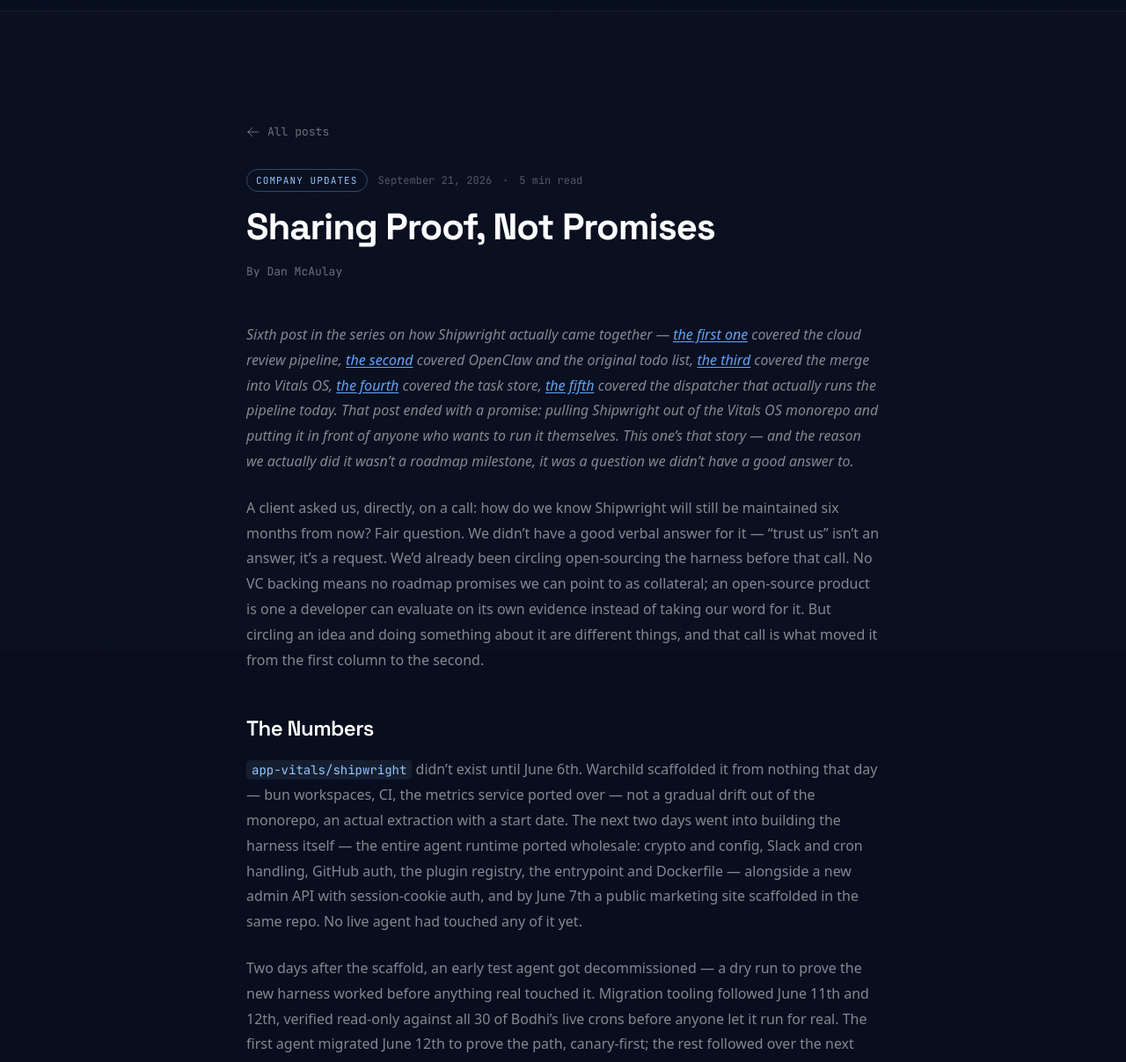
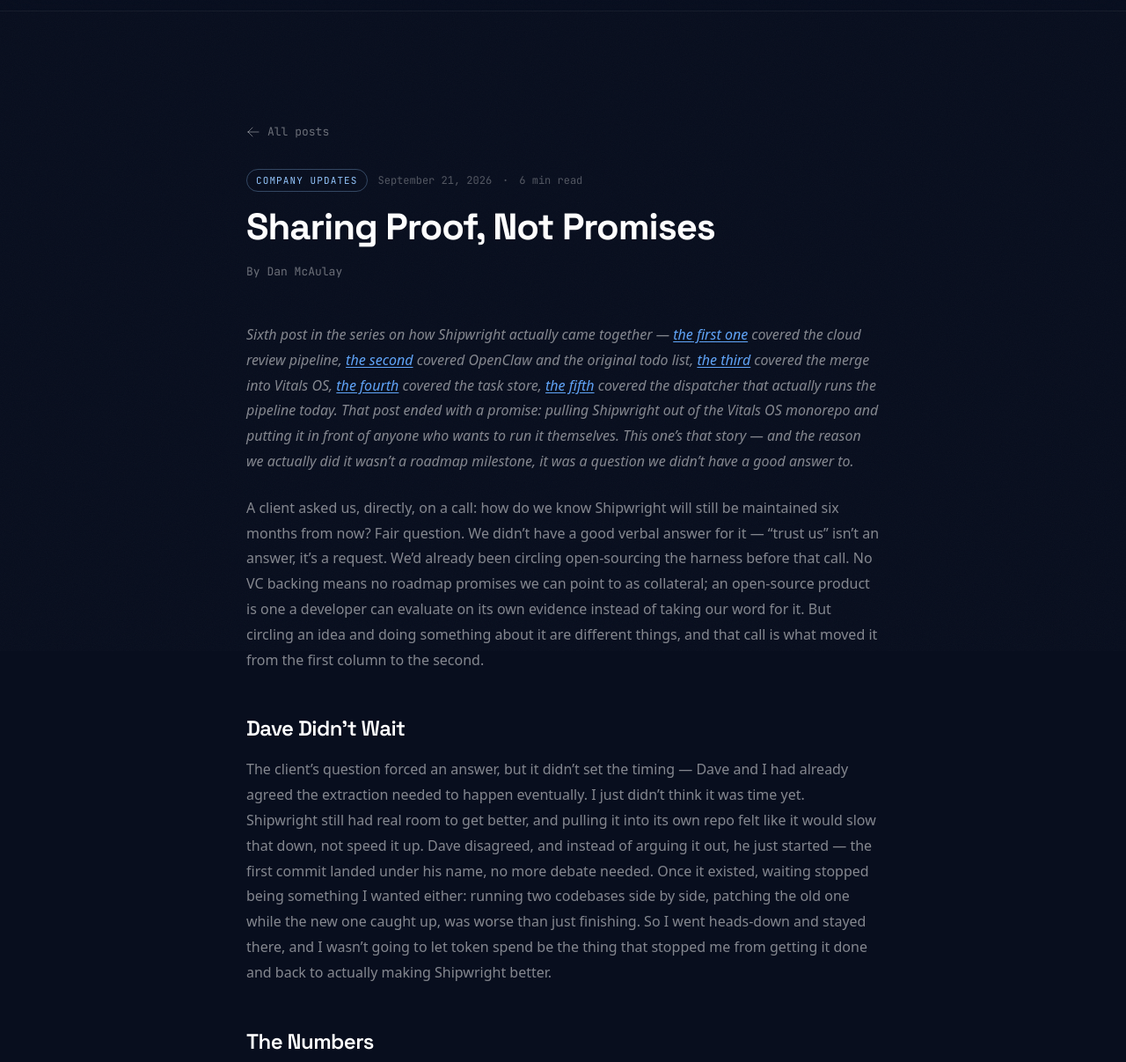
Before and after one commit to app-vitals/marketing-site, an Astro site: page /blog/shipwright-oss-origin in a window 1280 px wide. Shown: the part 60-1267 px from the top of the page at 88% size. Built offline with nearby package versions, Linux system fonts and the light colour scheme; Astro itself is replaced by a stand-in of ours; a web font is replaced by a local one.

Commit message:
feat: add the real internal tension - Dave didn't wait
New section "Dave Didn't Wait": Dan wasn't ready to extract yet (still
work to do on Shipwright itself), Dave started anyway, Dan went
heads-down rather than maintain two codebases, and wasn't going to
let token spend stop him from finishing. Sourced as Dan's own account,
not propped up by the commit-author field as proof (that field doesn't
distinguish human-typed from agent-committed-under-his-identity, per
the same caveat already applied elsewhere in this post).

This was the missing ingredient after comparing against posts 1-5:
every other post has a real disagreement/reversal at its center: this
one didn't, until now. Recontextualizes the $2k overspend as a payoff
of the vow instead of a standalone stat.

```diff
--- a/src/content/blog/shipwright-oss-origin.md
+++ b/src/content/blog/shipwright-oss-origin.md
@@ -3,23 +3,27 @@
 date: "2026-09-21"
 author: "Dan McAulay"
 category: "Company Updates"
-excerpt: "A client asked how they'd know Shipwright would still be maintained in six months. We didn't have a good answer in words, so thirteen days later we gave them the repo instead — 429 commits, a shared queue with nobody's name on any of it, a night four things broke at once, and all of it sitting in public git history for anyone to go check."
-readTime: "5 min read"
+excerpt: "A client asked how they'd know Shipwright would still be maintained in six months. I wasn't even ready to start the extraction that would answer it — Dave was, and he just began without me. Thirteen days later: 429 commits, a night four things broke at once, and all of it sitting in public git history for anyone to go check."
+readTime: "6 min read"
 ---
 
 *Sixth post in the series on how Shipwright actually came together — [the first one](/blog/cloud-agent-review-origin/) covered the cloud review pipeline, [the second](/blog/openclaw-todos-origin/) covered OpenClaw and the original todo list, [the third](/blog/vitals-os-merge-origin/) covered the merge into Vitals OS, [the fourth](/blog/task-store-origin/) covered the task store, [the fifth](/blog/shipwright-loop-origin/) covered the dispatcher that actually runs the pipeline today. That post ended with a promise: pulling Shipwright out of the Vitals OS monorepo and putting it in front of anyone who wants to run it themselves. This one's that story — and the reason we actually did it wasn't a roadmap milestone, it was a question we didn't have a good answer to.*
 
 A client asked us, directly, on a call: how do we know Shipwright will still be maintained six months from now? Fair question. We didn't have a good verbal answer for it — "trust us" isn't an answer, it's a request. We'd already been circling open-sourcing the harness before that call. No VC backing means no roadmap promises we can point to as collateral; an open-source product is one a developer can evaluate on its own evidence instead of taking our word for it. But circling an idea and doing something about it are different things, and that call is what moved it from the first column to the second.
 
+## Dave Didn't Wait
+
+The client's question forced an answer, but it didn't set the timing — Dave and I had already agreed the extraction needed to happen eventually. I just didn't think it was time yet. Shipwright still had real room to get better, and pulling it into its own repo felt like it would slow that down, not speed it up. Dave disagreed, and instead of arguing it out, he just started — the first commit landed under his name, no more debate needed. Once it existed, waiting stopped being something I wanted either: running two codebases side by side, patching the old one while the new one caught up, was worse than just finishing. So I went heads-down and stayed there, and I wasn't going to let token spend be the thing that stopped me from getting it done and back to actually making Shipwright better.
+
 ## The Numbers
 
-`app-vitals/shipwright` didn't exist until June 6th. Warchild scaffolded it from nothing that day — bun workspaces, CI, the metrics service ported over — not a gradual drift out of the monorepo, an actual extraction with a start date. The next two days went into building the harness itself — the entire agent runtime ported wholesale: crypto and config, Slack and cron handling, GitHub auth, the plugin registry, the entrypoint and Dockerfile — alongside a new admin API with session-cookie auth, and by June 7th a public marketing site scaffolded in the same repo. No live agent had touched any of it yet.
+`app-vitals/shipwright` didn't exist until June 6th. Warchild scaffolded the rest of that day — bun workspaces, CI, the metrics service ported over — not a gradual drift out of the monorepo, an actual extraction with a start date. The next two days went into building the harness itself — the entire agent runtime ported wholesale: crypto and config, Slack and cron handling, GitHub auth, the plugin registry, the entrypoint and Dockerfile — alongside a new admin API with session-cookie auth, and by June 7th a public marketing site scaffolded in the same repo. No live agent had touched any of it yet.
 
 Two days after the scaffold, an early test agent got decommissioned — a dry run to prove the new harness worked before anything real touched it. Migration tooling followed June 11th and 12th, verified read-only against all 30 of Bodhi's live crons before anyone let it run for real. The first agent migrated June 12th to prove the path, canary-first; the rest followed over the next several days, each dropping the old runtime's secrets once confirmed. June 17th, the last agent came online. June 18th, one commit deleted the entire legacy `agent/` workspace — 17,165 lines across 107 files, the old Helm chart, the interceptor service, the database tables, the role — gone in a single shot.
 
 Thirteen days, start to finish. Across both repos: 429 commits, roughly 400 merged PRs, one repository inflating from zero to 124,954 lines added while the other shed 105,487 — one side ballooning, the other hollowing out, at the same time. June 17th, the day before the cutover, was the spike: 46 commits in the old repo, 39 in the new one, in one day.
 
-We queue tasks up, and any agent in the fleet with access to shipwright can pick one up and start executing — dev-task, review, patch, and deploy all draw from the same queue, the same pipeline dogfeeding its own extraction the way it works every other queue in the company. What Dave and I actually did for those thirteen days was plan, queue, unblock, and verify — the pipeline did the throughput. I also blew well past my usage plan running this, landed around two thousand dollars over to Anthropic for the stretch, mostly in the June 16th–18th crunch. Not independently verifiable the way a commit hash is, but consistent with two repos sustaining fifteen-plus commits a day for the better part of two weeks.
+We queue tasks up, and any agent in the fleet with access to shipwright can pick one up and start executing — dev-task, review, patch, and deploy all draw from the same queue, the same pipeline dogfeeding its own extraction the way it works every other queue in the company. What Dave and I actually did for those thirteen days was plan, queue, unblock, and verify — the pipeline did the throughput. That's where the token spend went: I blew well past my usage plan running this, landed around two thousand dollars over to Anthropic for the stretch, mostly in the June 16th–18th crunch. Not independently verifiable the way a commit hash is, but consistent with two repos sustaining fifteen-plus commits a day for the better part of two weeks.
 
 ## The Four-Failure Night
 
```
